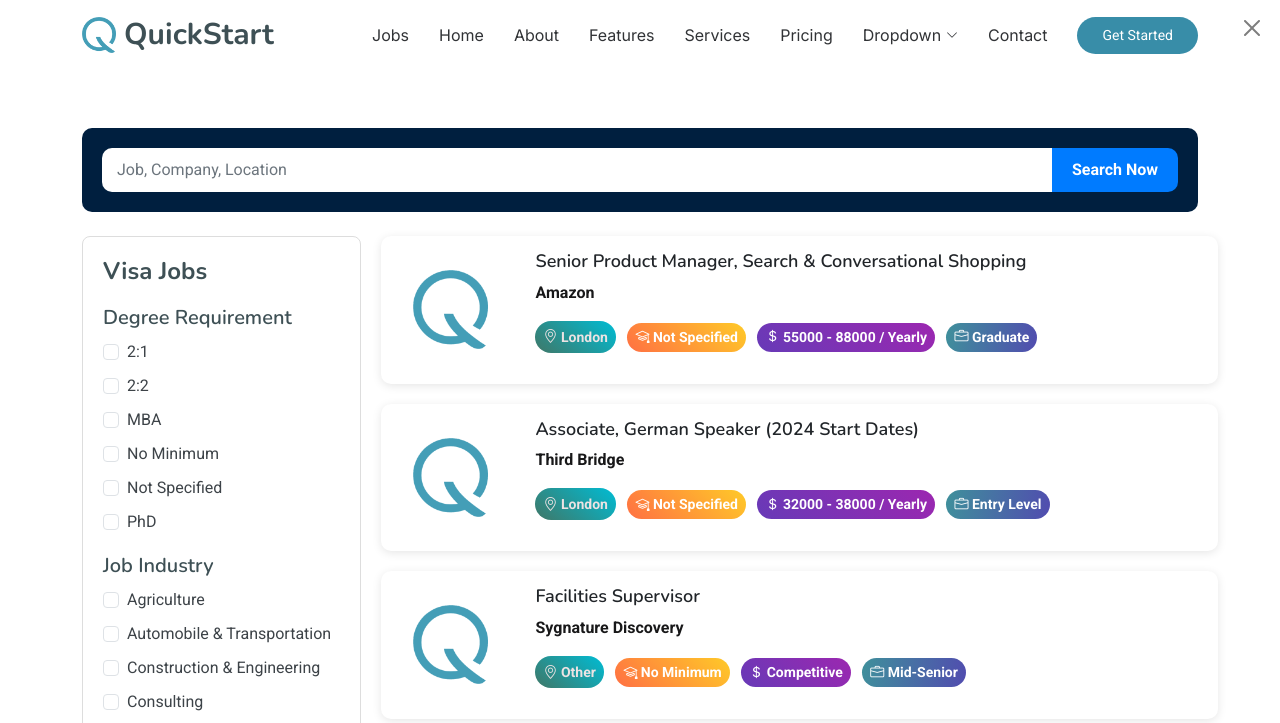
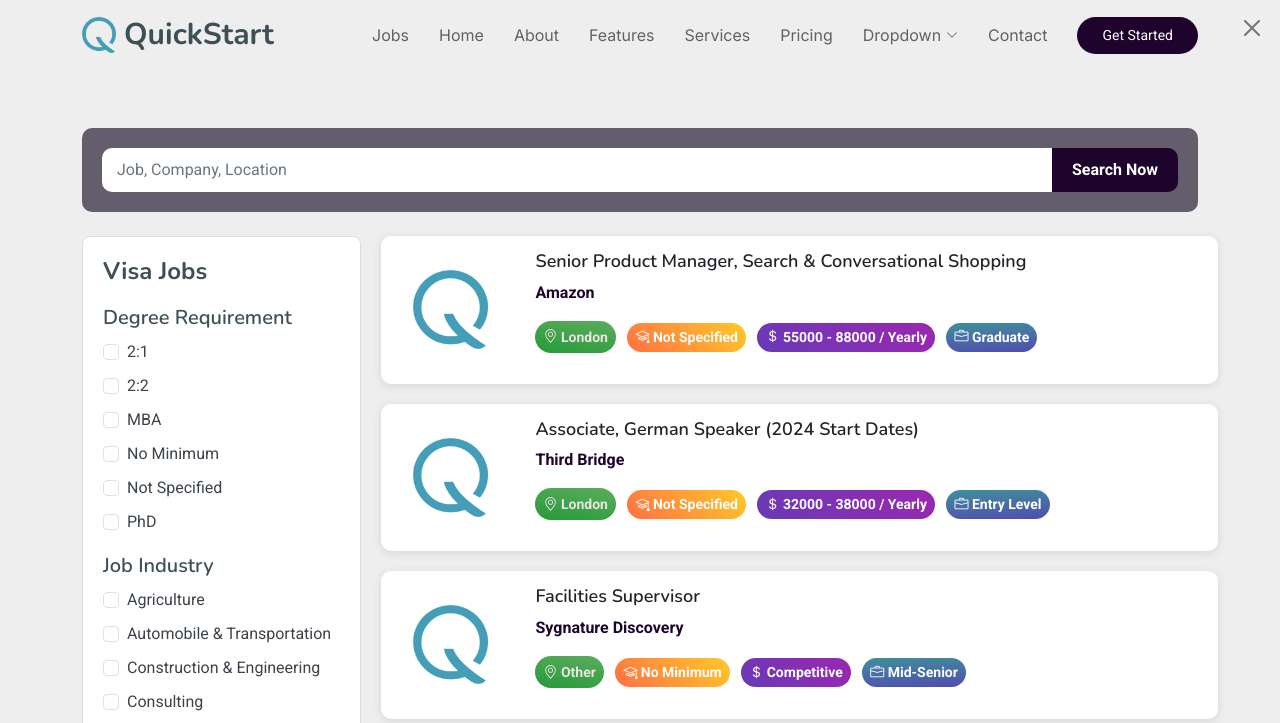
Before and after one commit to Degergokalp/uk_visa_jobs, a plain HTML site: page jobs.html in a window 1280 px wide. Shown: the top 723 px of the page. Drawn offline with nearby package versions, Linux system fonts and the light colour scheme.

Commit message:
theme color found amk

```diff
--- a/assets/css/jobs.css
+++ b/assets/css/jobs.css
@@ -77,7 +77,7 @@
 
 #job-list .card .card-text {
     font-size: 16px;
-    color: #181819;
+    color: #1e042d;
     font-weight: bold;
 }
 
@@ -86,7 +86,7 @@
     max-height: 79px;
 }
 .search-bar {
-    background-color: #001f3f; /* Navy background */
+    background-color: #645d6b; /* Navy background */
     padding: 20px;
     border-radius: 10px;
     width: 100%;
@@ -106,7 +106,7 @@
     border: none;
     border-radius: 0 10px 10px 0;
     padding: 10px 20px;
-    background-color: #007bff; /* Bootstrap primary color */
+    background-color: #1e042d; /* Bootstrap primary color */
     color: white;
     font-weight: bold;
 }
--- a/assets/css/main.css
+++ b/assets/css/main.css
@@ -20,7 +20,7 @@
 /* Global Colors */
 :root {
   /* Background Color - This color is applied to the background of the entire website as well as individual sections. */
-  --background-color: #ffffff;
+  --background-color: #eeeeee;
 
   /* Default Color - This is the default color used for the majority of the text content. */
   --default-color: #3d4348;
@@ -29,7 +29,7 @@
   --heading-color: #3e5055;
 
   /* Accent Color - This is the main accent color that represents your brand on the website. It's used for buttons, links, and other elements that need to stand out. */
-  --accent-color: #388da8;
+  --accent-color: #1e042d;
 
   /* Contrast Color - This is a color used for text when the background color is one of the heading, accent, or default colors. Its purpose is to ensure proper contrast and readability when placed over these more dominant colors. */
   --contrast-color: #ffffff;
@@ -38,10 +38,10 @@
 /* Nav Menu Colors */
 :root {
   /* Nav Color - This is the default color of the main navmenu links. */
-  --nav-color: #313336;
+  --nav-color: #626262;
 
   /* Nav Hover Color - This color is applied to main navmenu links when they are hovered over. */
-  --nav-hover-color: #77b6ca;
+  --nav-hover-color: #1e042d;
 
   /* Nav Dropdown Background Color - This color is used as the background for dropdown boxes that appear when hovering over primary navigation items. */
   --nav-dropdown-background-color: #ffffff;
@@ -50,7 +50,7 @@
   --nav-dropdown-color: #313336;
 
   /* Nav Dropdown Hover Color - Similar to --nav-hover-color, this color is applied to dropdown navigation links when they are hovered over. */
-  --nav-dropdown-hover-color: #77b6ca;
+  --nav-dropdown-hover-color: #3d4348;
 }
 
 /* Smooth scroll */
@@ -71,11 +71,13 @@
   color: var(--accent-color);
   text-decoration: none;
   transition: 0.3s;
+
 }
 
 a:hover {
   color: color-mix(in srgb, var(--accent-color), transparent 25%);
   text-decoration: none;
+  font-weight: 650 !important;
 }
 
 h1,
@@ -225,6 +227,7 @@
   .navmenu .active,
   .navmenu .active:focus {
     color: var(--nav-hover-color);
+    font-weight: 600  !important;
   }
 
   .navmenu .dropdown ul {
@@ -397,6 +400,7 @@
   .navmenu .active,
   .navmenu .active:focus {
     color: var(--nav-dropdown-hover-color);
+    font-weight: 750;
   }
 
   .navmenu .active i,
--- a/assets/js/main.js
+++ b/assets/js/main.js
@@ -222,7 +222,7 @@
                       <p class="card-text">${job.company}</p>
                       <p class="card-text">
                         <small class="job-details">
-                          <div style="display: inline-block; padding: 4px 8px; border-radius: 16px; background: linear-gradient(400deg, #407767, #00BCD4); color: black; margin-right: 8px;">
+                          <div style="display: inline-block; padding: 4px 8px; border-radius: 16px; background: linear-gradient(192deg, #419f44db, #259a38); color: black; margin-right: 8px;">
                             <i class="bi bi-geo-alt"></i> ${job.location}
                           </div>
 
@@ -234,7 +234,7 @@
                             <i class="bi bi-currency-dollar"></i> ${job.salary}
                           </div>
 
-                          <div style="display: inline-block; padding: 4px 8px; border-radius: 16px; background: linear-gradient(280deg, #514caf, #3f909b); color: white; margin-right: 8px;">
+                          <div style="display: inline-block; padding: 4px 8px; border-radius: 16px; background: linear-gradient(356deg, #514caf, #3f909b); color: white; margin-right: 8px;">
                             <i class="bi bi-briefcase"></i> ${job.job_type}
                           </div>
                         </small>
```
